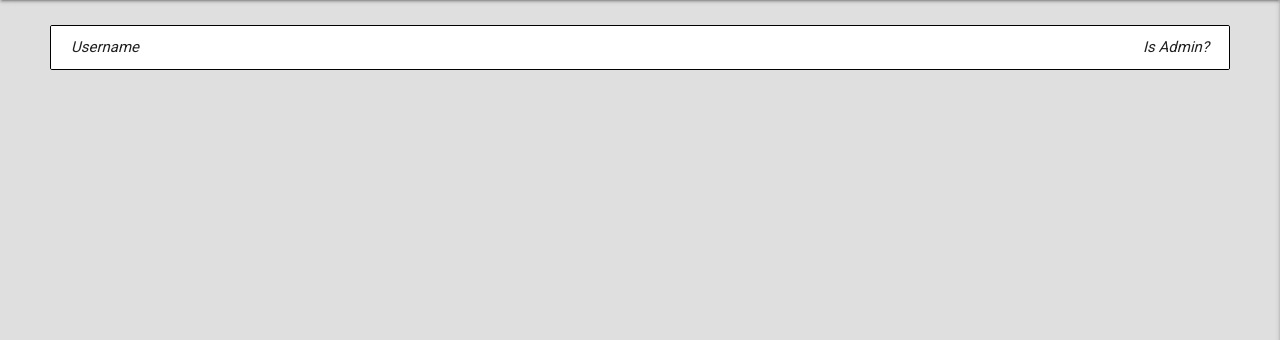
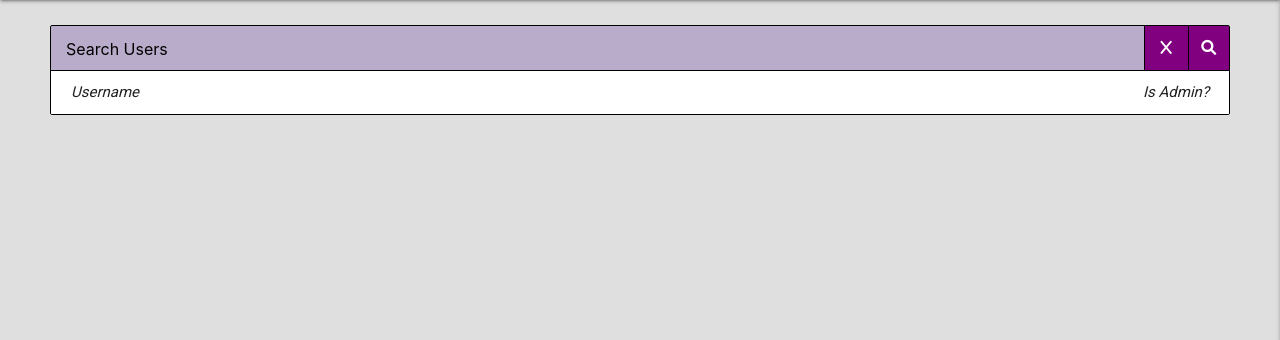
Before and after one commit to ollylomax/Kitchen-Craft---Backend-Development-Milestone-Project, a Flask app: page /user_search in a window 1280 px wide. Shown: the part 96-436 px from the top of the page. Run offline with Flask 2, Linux system fonts and the light colour scheme; data that the repository does not hold is empty; some libraries are stand-ins or nearby versions; some web fonts are replaced.

Commit message:
Add search input and buttons to users.html and style

```diff
--- a/static/css/style.css
+++ b/static/css/style.css
@@ -255,6 +255,42 @@ span.character-counter {
     border: 1px solid black;
 }
 
+.users-search {
+    width: 100%;
+    height: 45px;
+    position: relative;
+    display: flex;
+    background-color:#4a148c41;
+    border-bottom: 1px solid black;
+}
+
+.users-search input {
+    width: 100%;
+    padding-left: 15px !important;
+    height: 30px;
+    color: black;
+    border: none !important;
+}
+
+.users-search input::placeholder {
+    color: black;
+}
+
+.users-search input:focus{
+    color: black;
+}
+
+.users-search button {
+    width: 44px;
+    height:44px;
+    border: none;
+    border-left: 1px solid black;
+    background: purple;
+    text-align: center;
+    color: #fff;
+    cursor: pointer;
+    font-size: 15px;
+}
 
 /* Media Queries */
 @media(min-width: 300px) {
--- a/templates/users.html
+++ b/templates/users.html
@@ -7,6 +7,25 @@
 <main>
   <!-- Unordered list materialize collection -->
   <ul class="collection users">
+    <!-- Search users section -->
+    <section>
+      <!-- Search form with post directing to user_search route -->
+      <form class="users-search" action="{{ url_for('user_search') }}" method="POST">
+        <!-- Search input field with validators -->
+        <input type="text" id="index_query" name="index_query" placeholder="Search Users" minlength="2" class="validate"
+          required>
+        <!-- Cancel button with tooltip within anchor to users route passing username as variable -->
+        <a href="{{ url_for('users', username=session['user_session']) }}"><button type="button" class="tooltipped"
+            data-tooltip="Cancel">
+            <!-- Font awesome X icon -->
+            <i class="fa fa-x"></i></button></a>
+        <!-- Search button to submit form with tooltip-->
+        <button type="submit" class="tooltipped" data-tooltip="Search">
+          <!-- Font awesome search icon -->
+          <i class="fa fa-search"></i>
+        </button>
+      </form>
+    </section>
     <!-- Flashed messages section -->
     <section>
       <!-- In-built flask method to pull all flashed messages from the session and return them -->
```
